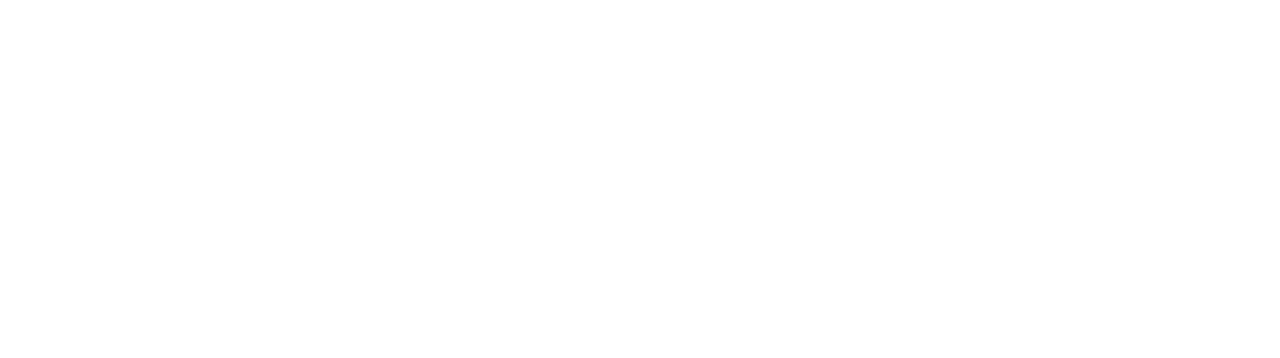
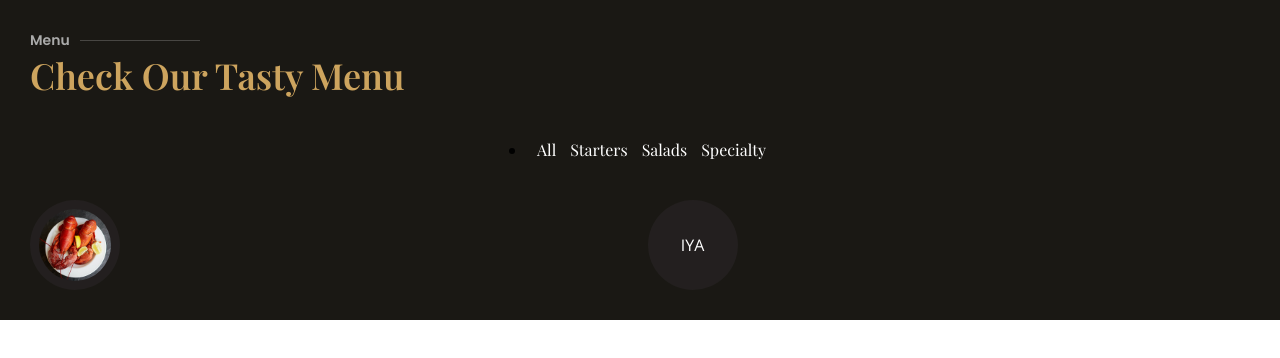
Before and after one commit to niiccc/project_A01, a plain HTML site: page index.html in a window 1280 px wide. Drawn offline with nearby package versions, Linux system fonts and the light colour scheme; a web font is replaced by a local one.

Commit message:
commit to save current condition

```diff
--- /dev/null
+++ b/css/menu.css
@@ -0,0 +1,133 @@
+/*====== Layouting =======*/
+section#menu{
+    padding: 30px;
+}
+
+div#menu-title{
+    display: flex;
+    flex-direction: row;
+    justify-content: flex-start;
+    align-content: center;
+}
+
+div#menu-subtitle{
+    padding-bottom: 40px;
+}
+
+div#menu-variant{
+    display: flex;
+    flex-direction: row;
+    justify-content: center;
+    align-content: center;
+}
+
+div#menu-variant li ul{
+    display: inline;
+    padding: 5px;
+}
+
+div#menu-spec{
+    padding-top: 40px;
+    display: grid;
+    grid-template-columns: auto auto;
+    gap: 15px;
+}
+
+/*======= Decoration ======*/
+.small-line{
+    width: 120px;
+    height: 1.5px;
+}
+
+.alg-slf-cnt{
+    align-self: center !important;
+}
+
+.menu-variant-active{
+    color: #cda45e;
+}
+
+/*====== Colouring =======*/
+.cl-menu-primary{
+    color: #aaaaaa;
+}
+
+.cl-menu-secondary{
+    color: #cda45e;
+}
+
+.cl-menu-white{
+    color: white;
+}
+
+.bg-cl-menu-primary{
+    background-color: #1a1814;
+}
+
+.bg-cl-menu-secondary-light{
+    background-color: rgba(255, 255, 255, 0.2);
+}
+
+/*====== Font Styling ======*/
+.menu-heading{
+    font-size: 36px;
+    font-weight: 700;
+}
+
+.menu-subtitle{
+    font-size: 14px;
+    text-align: center;
+}
+
+.font-fam-playfair{
+    font-family: 'Playfair Display', serif;
+}
+
+.font-fam-poppins{
+    font-family: 'Poppins', sans-serif;
+}
+
+/*======= Divider =======*/
+.ml-10px{
+    margin-left: 10px;
+}
+
+/*====== ViewPort =======*/
+@media screen and (max-width: 990px){
+    div#menu-spec{
+        padding-top: 40px;
+        display: grid;
+        grid-template-columns: auto;
+        gap: 15px;
+    }
+
+    section#menu{
+        padding: 40px;
+    }
+}
+@media screen and (max-width: 500px){
+    section#menu{
+        padding: 15px;
+    }
+}
+
+.bg-photo{
+    width: 90px;
+    height: 90px;
+    border-radius: 90px;
+    background-color: rgba(38, 34, 34, 0.773);
+    display: flex;
+    flex-direction: column;
+    justify-content: center;
+    align-content: center;
+}
+
+.img-container{
+    width: 80%;
+    height: 80%;
+    border-radius: 90px;
+    background-image: url('./../image/lobster-bisque.jpg');
+    background-position: center;
+    background-repeat: no-repeat;
+    background-size: contain;
+}
--- a/css/style.css
+++ b/css/style.css
@@ -0,0 +1,14 @@
+@import url('https://fonts.googleapis.com/css2?family=Open+Sans:ital,wght@0,300;0,400;0,500;0,600;0,700;1,600;1,700&display=swap');
+@import url('https://fonts.googleapis.com/css2?family=Playfair+Display:ital,wght@0,400;0,500;0,600;1,400;1,500&display=swap');
+@import url('https://fonts.googleapis.com/css2?family=Poppins:ital,wght@0,300;0,400;0,500;0,600;1,400;1,500;1,600&display=swap');
+@import "viewport.css" all;
+@import "menu.css" all;
+
+*{
+    margin: 0px;
+    padding: 0px;
+}
+
+body{
+    font-family: 'Open Sans', sans-serif;
+}
--- a/index.html
+++ b/index.html
@@ -3,9 +3,44 @@
     <meta charset="UTF-8">
     <meta http-equiv="X-UA-Compatible" content="IE=edge">
     <meta name="viewport" content="width=device-width, initial-scale=1.0">
-    <title>Document</title>
+    <title>Restaurantly</title>
+
+    <link rel="stylesheet" href="./css/style.css">
 </head>
 <body>
-
+    <section id="menu" class="bg-cl-menu-primary">
+        <div id="menu-title">
+            <h2 class="cl-menu-primary alg-slf-cnt menu-subtitle font-fam-poppins">Menu</h2>
+            <div class="small-line bg-cl-menu-secondary-light alg-slf-cnt ml-10px"></div>
+        </div>
+        <div id="menu-subtitle">
+            <p class="menu-heading cl-menu-secondary font-fam-playfair">Check Our Tasty Menu</p>
+        </div>
+        <div id="menu-main">
+            <div id="menu-variant">
+                <li class="font-fam-playfair">
+                    <ul class="cl-menu-white">All</ul>
+                    <ul class="cl-menu-white">Starters</ul>
+                    <ul class="cl-menu-white">Salads</ul>
+                    <ul class="cl-menu-white">Specialty</ul>
+                </li>
+            </div>
+            <div id="menu-spec">
+                <div class="menu-spec-container">
+                    <div class="bg-photo">
+                        <div class="alg-slf-cnt img-container">
+                        </div>
+                    </div>
+                </div>
+                <div class="menu-spec-container">
+                    <div class="bg-photo">
+                        <div class="alg-slf-cnt cl-menu-white">
+                            IYA
+                        </div>
+                    </div>
+                </div>
+            </div>
+        </div>
+    </section>
 </body>
 </html>
--- /dev/null
+++ b/js/menu.js
@@ -0,0 +1,3 @@
+var menu = function (){
+
+}
```
Also changed, not shown: css/font-style.css (added), image/lobster-bisque.jpg (added), js/all.js (added).
